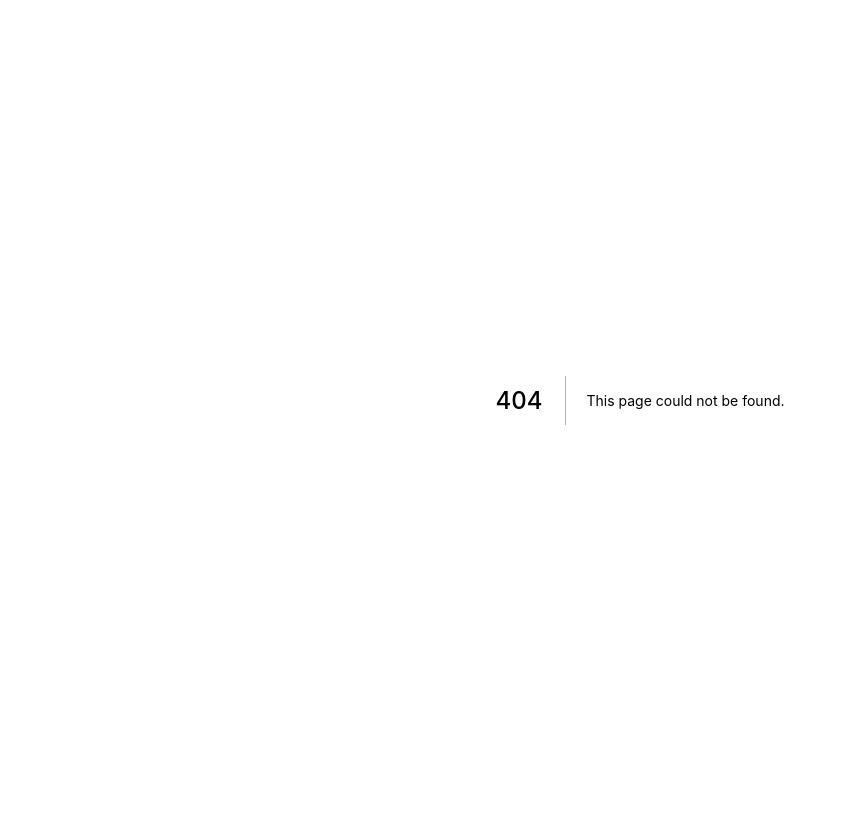
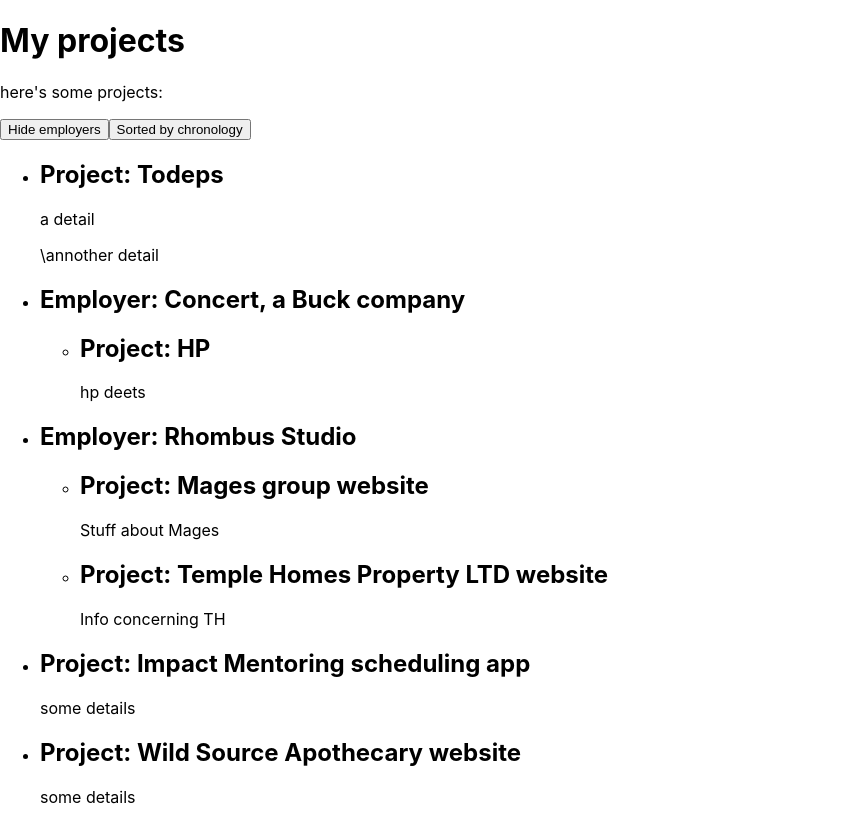
Before and after one commit to BenjaminHavery/portfolio, a Next.js app: page /projects in a window 1280 px wide. Before the commit this address had no page. Shown: the whole page, without its empty margins (0-847 px from the left). Before the commit the page ends 800 px from the top, so only its background shows below. Built offline with nearby package versions, Linux system fonts and the light colour scheme.

Commit message:
Add intial projects list component and data parser

```diff
--- /dev/null
+++ b/components/ProjectsList/data.js
@@ -0,0 +1,110 @@
+
+import { nanoid } from 'nanoid'
+
+
+// Parsing function
+const parseItems = (rawItems, employer = false) => { // mutates items array to add verbossity, returns projects and employers arrays
+  console.log('parse items', { rawItems: JSON.parse(JSON.stringify(items)) });
+
+  const projectsReducer = (projects, item) => { // mutates items array, provisions employers array, accumulates and returns projects array
+    item.id = nanoid();
+
+    if (item.type === 'employer') {
+      employer = item;
+      item.projects = (item.projects || []).reduce(projectsReducer, []);
+      employer = false;
+      employers.push(item);
+      return [...projects, ...item.projects]
+
+    } else {
+      item.type = 'project';
+      item.employer = employer;
+      return [...projects, item];
+    }
+  }
+
+  const employers = [],
+        projects = rawItems.reduce(projectsReducer, []);
+
+  console.log('parsed items', { rawItems, projects, employers });
+  return [employers, projects];
+}
+
+
+// Shortcodes
+const l = { // languages shortcodes
+  js: 'Javascript',
+  ht: 'HTML',
+  cs: 'CSS',
+  sc: 'SCSS',
+  ph: 'PHP',
+  tw: 'TWIG',
+},
+t = { // tools shortcodes
+  re: 'React',
+  nx: 'Next.js',
+  no: 'Node.js',
+  wp: 'WordPress',
+  we: 'Webpack',
+},
+b = { // brief detail shortcodes
+  ws: 'website build',
+  wa: 'web application build',
+};
+
+
+// Data
+const items = [ // written in shorthand, gets verbose during parse step
+  {
+    title: 'Todeps',
+    deets: <>
+            <p>a detail</p>
+            <p>\annother detail</p>
+          </>,
+    brief: [b.wa],
+    langs: [l.js, l.ht, l.cs],
+    tools: [t.nx, t.rea],
+  },
+
+  {
+    type: 'employer',
+    title: 'Concert, a Buck company',
+    projects: [
+      {
+        title: 'HP',
+        deets: 'hp deets'
+      },
+    ],
+  },
+
+  {
+    type: 'employer',
+    title: 'Rhombus Studio',
+    projects: [
+      {
+        title: 'Mages group website',
+        deets: 'Stuff about Mages',
+      },
+      {
+        title: 'Temple Homes Property LTD website',
+        deets: 'Info concerning TH',
+      },
+    ],
+  },
+
+  {
+    title: 'Impact Mentoring scheduling app',
+    deets: 'some details',
+  },
+  {
+    title: 'Wild Source Apothecary website',
+    deets: 'some details',
+  },
+
+];
+
+
+// Innit
+const [ employers, projects ] = parseItems(items);
+
+export { items, projects, employers }
--- /dev/null
+++ b/components/ProjectsList/index.js
@@ -0,0 +1,68 @@
+
+import { useState } from 'react'
+import { items, projects } from './data'
+
+const defaultSort = 'chronology';
+
+
+const ProjectsList = ({  }) => {
+
+  const [view, setView] = useState({ employers: true, sort: defaultSort, });
+
+  return (<>
+    <button onClick={() => setView({ ...view, employers: !view.employers })}>{ view.employers ? 'Hide' : 'Show'} employers</button>
+    <button onClick={() => setView({ ...view, sort: view.sort === defaultSort ? 'title' : defaultSort })}>Sorted by { view.sort }</button>
+
+    <List items={ view.employers ? items : projects } {...{ view }}/>
+
+    <style jsx>{``}</style>
+  </>)
+}
+
+
+
+
+const List = ({ items = [], level = 0, view }) => {
+
+  if (!items.length) return null
+  return (
+
+    <ul className={`list level--${ level }`}>
+
+      { items.map((item, key) => (
+        <li {...{ key }} className={`item level--${ level }`}>
+
+          { item.type === 'project' && <Project {...{ ...item }}/> }
+          { item.type === 'employer' && <Employer {...{ ...item }}><List items={ item.projects } level={ level + 1} {...{ view }}/></Employer> }
+        </li>
+      ))}
+
+      <style jsx>{``}</style>
+    </ul>
+  )
+}
+
+
+
+
+const Project = ({ title = 'title', deets }) => {
+  return (<>
+    <h2>Project: { title }</h2>
+    <Details {...{ deets }}/>
+  </>)
+}
+
+const Employer = ({ title = 'title', deets, children }) => {
+  return (<>
+    <h2>Employer: { title }</h2>
+    <Details {...{ deets }}/>
+    { children }
+  </>)
+}
+
+const Details = ({ deets = false }) => {
+  if (!deets) return null;
+  return typeof deets === 'string' ? <p>{ deets }</p> : deets;
+}
+
+export default ProjectsList
--- /dev/null
+++ b/next.config.js
@@ -0,0 +1,11 @@
+module.exports = {
+  async redirects() {
+    return [
+      {
+        source: '/',
+        destination: '/projects',
+        permanent: true,
+      },
+    ]
+  },
+}
--- a/package.json
+++ b/package.json
@@ -8,6 +8,7 @@
     "start": "next start"
   },
   "dependencies": {
+    "nanoid": "^3.1.22",
     "next": "10.2.0",
     "react": "17.0.2",
     "react-dom": "17.0.2"
--- /dev/null
+++ b/pages/projects.js
@@ -0,0 +1,22 @@
+
+import Head from 'next/head'
+import ProjectsList from '../components/ProjectsList'
+
+
+export default function Home() {
+  return (
+    <div>
+      <Head>
+        <title>Ben Havery's projects</title>
+        <link rel="icon" href="/favicon.ico" />
+      </Head>
+
+      <h1>My projects</h1>
+      <main>
+        <p>here's some projects:</p>
+        <ProjectsList />
+      </main>
+
+    </div>
+  )
+}
```
Also changed, not shown: 1 other file (tests, documents, lock files or other folders).
